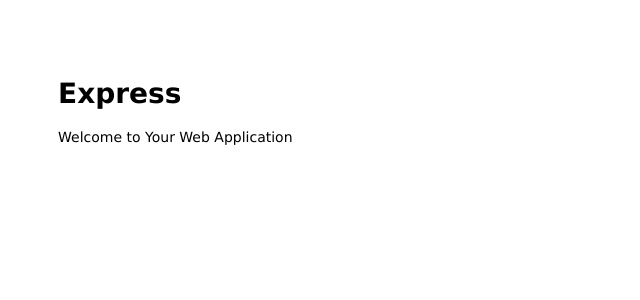
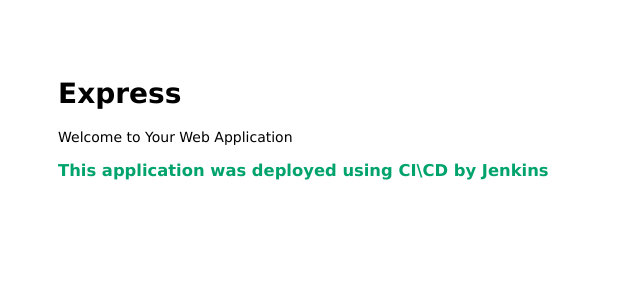
Before and after one commit to ranazrad/simple-webapp-nodejs, a Node server app: page / in a window 1280 px wide. Shown: the top 300 px of the page, without its empty margins (0-640 px from the left). Run offline with Node 20, Linux system fonts and the light colour scheme.

Commit message:
Update index.jade

```diff
--- a/views/index.jade
+++ b/views/index.jade
@@ -5,5 +5,5 @@ block content
   p Welcome to Your Web Application
 
     //Remove the follwoing comments and tigger the CI\CD pipeline (Make sure to ident correctly)
-//  <style> h3 { color: #00A36C; } </style>
-//  h3 This application was deployed using CI\CD by Jenkins
+  <style> h3 { color: #00A36C; } </style>
+  h3 This application was deployed using CI\CD by Jenkins
```
